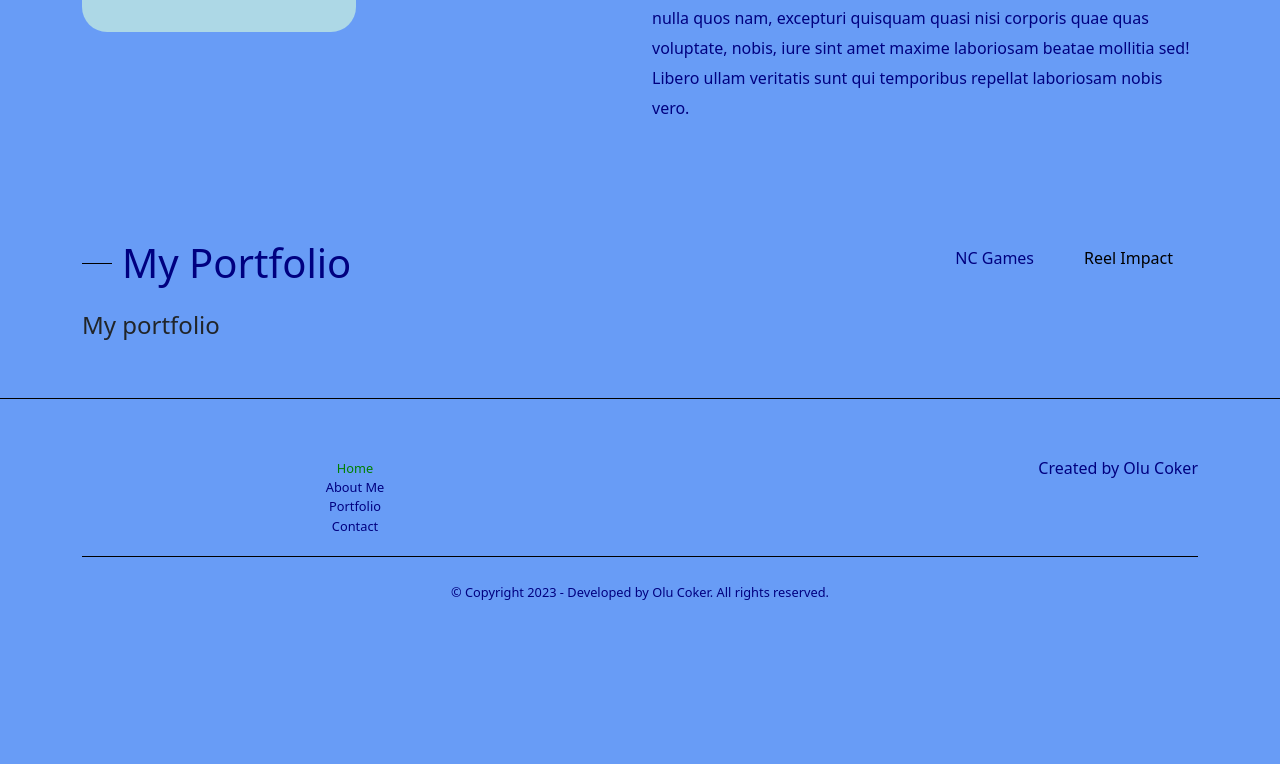
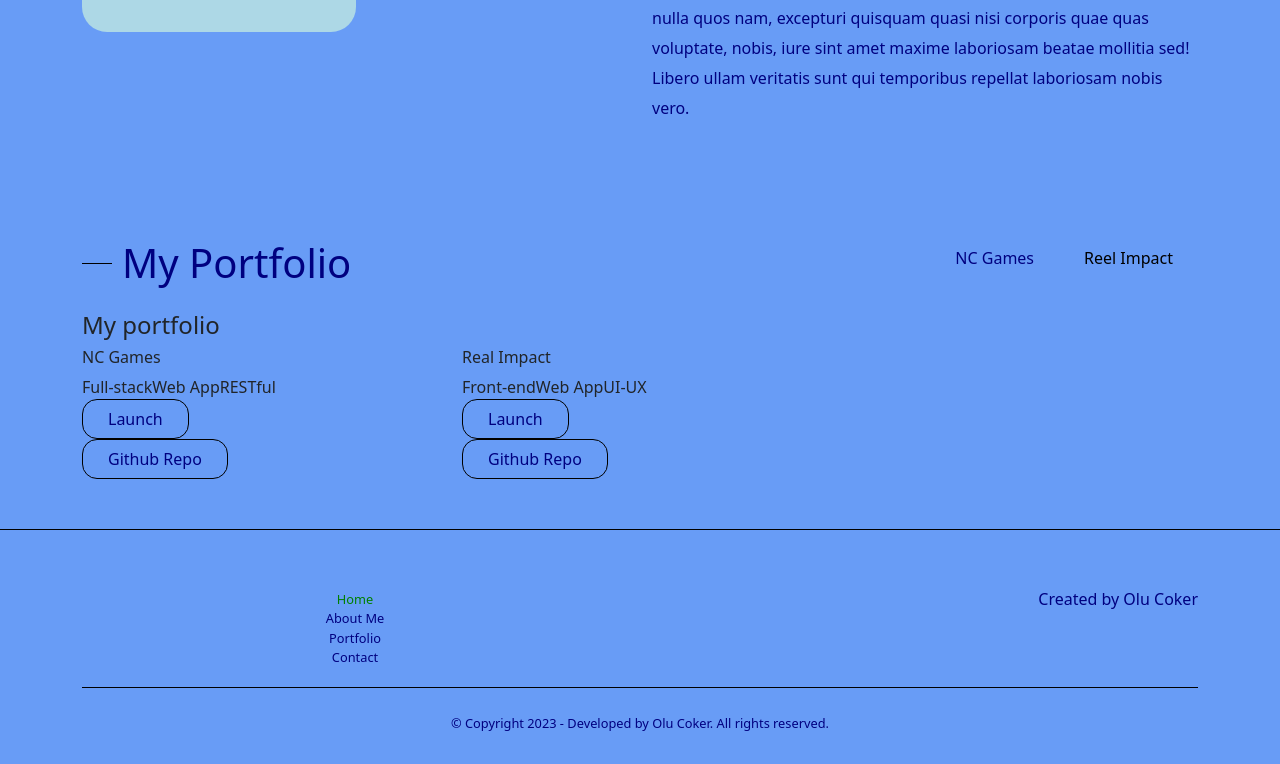
Before and after one commit to OluC94/portfolio-nextjs, a Next.js app: page / in a window 1280 px wide. Shown: the part 788-1552 px from the top of the page. Before the commit the page ends 1421 px from the top, so only its background shows below. Built offline with nearby package versions, Linux system fonts and the light colour scheme.

Commit message:
progress rotfolio section

```diff
--- a/components/UI/Portfolio.tsx
+++ b/components/UI/Portfolio.tsx
@@ -2,6 +2,8 @@ import React from "react";
 import { Container, Row, Col } from "reactstrap";
 import SectionSubtitle from "./SectionSubtitle";
 import classes from "@/styles/portfolio.module.css";
+import PortfolioItem from "./PortfolioItem";
+import portfolioData from "../data/portfolio";
 
 const Portfolio = () => {
   return (
@@ -25,6 +27,14 @@ const Portfolio = () => {
               </button>
             </section>
           </Col>
+
+          {portfolioData.map((item) => {
+            return (
+              <Col lg="4" md="4" key={item.id}>
+                <PortfolioItem item={item} />
+              </Col>
+            );
+          })}
         </Row>
       </Container>
     </section>
--- a/components/UI/PortfolioItem.tsx
+++ b/components/UI/PortfolioItem.tsx
@@ -2,15 +2,25 @@ import React from "react";
 import classes from "@/styles/portfolioItem.module.css";
 import Link from "next/link";
 
-interface PortfolioItemProps {
+interface PortfolioData {
+  id: string;
   title: string;
-  repoURL: string;
-  liveURL: string;
-  keyword?: string[] | undefined;
+  category: string;
+  summary: string;
+  techStack: string[];
+  keyword: string[];
+  liveUrl: string;
+  feRepoUrl: string;
+  beRepoUrl: string;
 }
 
-const PortfolioItem = (props: PortfolioItemProps) => {
-  const { title, repoURL, liveURL, keyword } = props;
+interface Props {
+  item: {}; // props: Props, where Props is item object w/ type PortfolioData
+}
+
+const PortfolioItem = (props: PortfolioData) => {
+  const { title, feRepoUrl, liveUrl, keyword } = props.item;
+
   return (
     <section className={`${classes.portfolio_item}`}>
       <section>
@@ -26,13 +36,13 @@ const PortfolioItem = (props: PortfolioItemProps) => {
 
       <section className={`${classes.portfolio_repoUrl}`}>
         <button className="primary_button">
-          <Link href={liveURL}>Launch</Link>
+          <Link href={liveUrl}>Launch</Link>
         </button>
       </section>
 
       <section className={`${classes.portfolio_repoUrl}`}>
         <button className="primary_button">
-          <Link href={repoURL}>Github Repo</Link>
+          <Link href={feRepoUrl}>Github Repo</Link>
         </button>
       </section>
     </section>
--- a/components/data/portfolio.ts
+++ b/components/data/portfolio.ts
@@ -1,83 +1,48 @@
-const portfolio = [
+interface PortfolioData {
+  id: string;
+  title: string;
+  category: string;
+  summary: string;
+  techStack: string[];
+  keyword: string[];
+  liveUrl: string;
+  feRepoUrl: string;
+  beRepoUrl: string;
+}
+
+const portfolioData: PortfolioData[] = [
   {
     id: "01",
     title: "NC Games",
     category: "Web App",
-    keyword: ["Full-stack", "Web App", "UI-UX"],
-    liveUrl: "#",
+    summary: "",
+    techStack: [
+      "JavaScript",
+      "HTML",
+      "CSS",
+      "React",
+      "Node",
+      "PostgreSQL",
+      "Express",
+      "Axios",
+    ],
+    keyword: ["Full-stack", "Web App", "RESTful"],
+    liveUrl: "https://oluc94-nc-games.netlify.app/",
+    feRepoUrl: "https://github.com/OluC94/fe-nc-games",
+    beRepoUrl: "https://github.com/OluC94/be-project-nc-games",
   },
 
   {
     id: "02",
-    title: "Workout Tracker App",
-    img: "/images/portfolio-02.jpg",
-    category: "Mobile App",
-    keyword: ["Mobile", "App", "UI-UX"],
-    liveUrl: "#",
-  },
-
-  {
-    id: "03",
-    title: "Fashion Shopping App",
-    img: "/images/portfolio-03.jpg",
-    category: "Mobile App",
-    keyword: ["Mobile", "App", "UI-UX"],
-    liveUrl: "#",
-  },
-
-  {
-    id: "04",
-    title: "Fashion Shopping App",
-    img: "/images/portfolio-04.jpg",
-    category: "Mobile App",
-    keyword: ["Mobile", "App", "UI-UX"],
-    liveUrl: "#",
-  },
-
-  {
-    id: "05",
-    title: "Furniture Shopping App",
-    img: "/images/portfolio-05.jpg",
-    category: "Mobile App",
-    keyword: ["Mobile", "App", "UI-UX"],
-    liveUrl: "#",
-  },
-
-  {
-    id: "06",
-    title: "Travel  App",
-    img: "/images/portfolio-06.jpg",
-    category: "Mobile App",
-    keyword: ["Mobile", "App", "UI-UX"],
-    liveUrl: "#",
-  },
-
-  {
-    id: "07",
-    title: "Portfolio Website",
-    img: "/images/portfolio-07.png",
-    category: "Web Design",
-    keyword: ["Web", "Web design", "UI-UX"],
-    liveUrl: "#",
-  },
-
-  {
-    id: "08",
-    title: "Restaurant Website",
-    img: "/images/portfolio-08.png",
-    category: "Web Design",
-    keyword: ["Web", "Web design", "UI-UX"],
-    liveUrl: "#",
-  },
-
-  {
-    id: "09",
-    title: "Agency Website",
-    img: "/images/portfolio-09.png",
-    category: "Web Design",
-    keyword: ["Web", "Web design", "UI-UX"],
-    liveUrl: "#",
+    title: "Real Impact",
+    category: "Web App",
+    summary: "",
+    techStack: ["JavaScript", "HTML", "CSS", "React", "Node", "Axios"],
+    keyword: ["Front-end", "Web App", "UI-UX"],
+    liveUrl: "https://reel-impact.netlify.app/",
+    feRepoUrl: "https://github.com/OluC94/movie-game-react/",
+    beRepoUrl: "",
   },
 ];
 
-export default portfolio;
+export default portfolioData;
```
